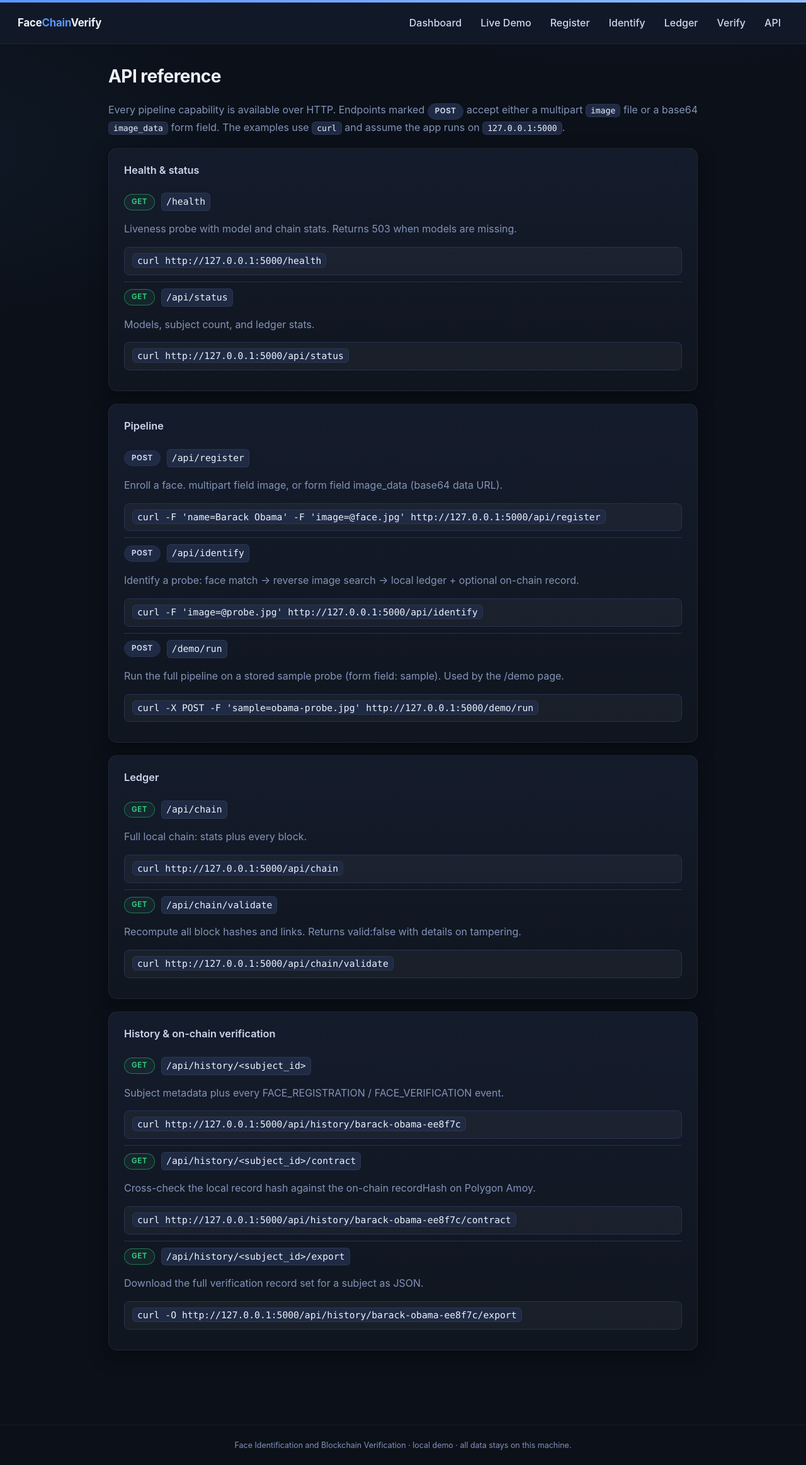
After one commit to alokmuskan/Face-Identification-Blockchain-Verification, a Flask app: page /api/docs in a window 1280 px wide. The commit adds this page. Shown: the whole page at 63% size. Run offline with Flask 3, Linux system fonts and the light colour scheme.

Commit message:
Phase 6: identify loading states, /api/docs reference, JSON proof export
- /identify now shows a spinner with staged status lines while the
  ~45s reverse image search runs, and disables the submit button.
- New /api/docs page (nav: API) listing every endpoint group with
  descriptions and curl examples.
- New /api/history/<subject_id>/export downloads a subject's full
  verification record set as a JSON attachment for the submission.
- ROADMAP Phase 6 statuses updated.

🤖 Generated with Codebuff
Co-Authored-By: Codebuff <noreply@codebuff.com>

```diff
--- a/app.py
+++ b/app.py
@@ -272,5 +272,85 @@ def api_history_contract(subject_id):
     return jsonify({'ok': True, **service.verify_contract(subject_id)})
 
 
+API_REFERENCE = [
+    {
+        'group': 'Health & status',
+        'endpoints': [
+            {'method': 'GET', 'path': '/health',
+             'desc': 'Liveness probe with model and chain stats. Returns 503 when models are missing.',
+             'example': 'curl http://127.0.0.1:5000/health'},
+            {'method': 'GET', 'path': '/api/status',
+             'desc': 'Models, subject count, and ledger stats.',
+             'example': 'curl http://127.0.0.1:5000/api/status'},
+        ],
+    },
+    {
+        'group': 'Pipeline',
+        'endpoints': [
+            {'method': 'POST', 'path': '/api/register',
+             'desc': 'Enroll a face. multipart field image, or form field image_data (base64 data URL).',
+             'example': "curl -F 'name=Barack Obama' -F 'image=@face.jpg' http://127.0.0.1:5000/api/register"},
+            {'method': 'POST', 'path': '/api/identify',
+             'desc': 'Identify a probe: face match → reverse image search → local ledger + optional on-chain record.',
+             'example': "curl -F 'image=@probe.jpg' http://127.0.0.1:5000/api/identify"},
+            {'method': 'POST', 'path': '/demo/run',
+             'desc': 'Run the full pipeline on a stored sample probe (form field: sample). Used by the /demo page.',
+             'example': "curl -X POST -F 'sample=obama-probe.jpg' http://127.0.0.1:5000/demo/run"},
+        ],
+    },
+    {
+        'group': 'Ledger',
+        'endpoints': [
+            {'method': 'GET', 'path': '/api/chain',
+             'desc': 'Full local chain: stats plus every block.',
+             'example': 'curl http://127.0.0.1:5000/api/chain'},
+            {'method': 'GET', 'path': '/api/chain/validate',
+             'desc': 'Recompute all block hashes and links. Returns valid:false with details on tampering.',
+             'example': 'curl http://127.0.0.1:5000/api/chain/validate'},
+        ],
+    },
+    {
+        'group': 'History & on-chain verification',
+        'endpoints': [
+            {'method': 'GET', 'path': '/api/history/<subject_id>',
+             'desc': 'Subject metadata plus every FACE_REGISTRATION / FACE_VERIFICATION event.',
+             'example': 'curl http://127.0.0.1:5000/api/history/barack-obama-ee8f7c'},
+            {'method': 'GET', 'path': '/api/history/<subject_id>/contract',
+             'desc': 'Cross-check the local record hash against the on-chain recordHash on Polygon Amoy.',
+             'example': 'curl http://127.0.0.1:5000/api/history/barack-obama-ee8f7c/contract'},
+            {'method': 'GET', 'path': '/api/history/<subject_id>/export',
+             'desc': 'Download the full verification record set for a subject as JSON.',
+             'example': 'curl -O http://127.0.0.1:5000/api/history/barack-obama-ee8f7c/export'},
+        ],
+    },
+]
+
+
+@app.route('/api/docs')
+def api_docs():
+    return render_template('api_docs.html', groups=API_REFERENCE)
+
+
+@app.route('/api/history/<subject_id>/export')
+def api_history_export(subject_id):
+    """Download a subject's full verification record set as JSON."""
+    record = service.history(subject_id)
+    if record is None:
+        return jsonify({'ok': False, 'error': 'Unknown subject.'}), 404
+    verification_records = build_local_verification_records(record['events'])
+    payload = {
+        'ok': True,
+        'subject': record['subject'],
+        'verification_records': verification_records,
+        'events': record['events'],
+        'exported_at': datetime.now().isoformat(timespec='seconds'),
+    }
+    resp = jsonify(payload)
+    resp.headers['Content-Disposition'] = (
+        f'attachment; filename="{subject_id}-verification-records.json"'
+    )
+    return resp
+
+
 if __name__ == '__main__':
     app.run(host=HOST, port=PORT, debug=FLASK_DEBUG, use_reloader=False)
--- a/static/style.css
+++ b/static/style.css
@@ -493,3 +493,40 @@ details summary { cursor: pointer; display: flex; flex-direction: column; gap: 2
 .step.done .step-num { background: var(--ok); color: #fff; border-color: var(--ok); }
 .step.error { opacity: 1; border-color: var(--bad); background: rgba(239, 81, 80, 0.08); }
 .step.error .step-num { background: var(--bad); color: #fff; border-color: var(--bad); }
+
+/* ── Identify progress / loading state ────────────────────────────── */
+#identify-progress {
+  display: flex;
+  align-items: center;
+  gap: 10px;
+  margin: 0;
+  padding: 10px 12px;
+  border: 1px solid var(--border);
+  border-radius: 8px;
+  background: rgba(52, 199, 123, 0.06);
+  font-size: 0.9rem;
+}
+#identify-progress .spinner {
+  width: 16px;
+  height: 16px;
+  flex: 0 0 auto;
+  border: 2px solid rgba(52, 199, 123, 0.25);
+  border-top-color: var(--ok);
+  border-radius: 50%;
+  animation: spin 0.8s linear infinite;
+}
+@keyframes spin { to { transform: rotate(360deg); } }
+
+/* ── API reference page ───────────────────────────────────────────── */
+.api-endpoint { padding: 10px 0; border-bottom: 1px solid var(--border); }
+.api-endpoint:last-child { border-bottom: none; }
+.api-endpoint code { font-size: 0.92rem; }
+.api-example {
+  margin: 6px 0 0;
+  padding: 10px 12px;
+  background: rgba(255, 255, 255, 0.04);
+  border: 1px solid var(--border);
+  border-radius: 8px;
+  overflow-x: auto;
+  font-size: 0.82rem;
+}
--- /dev/null
+++ b/templates/api_docs.html
@@ -0,0 +1,22 @@
+{% extends 'base.html' %}
+{% block title %}API Reference - Face Chain Verify{% endblock %}
+{% block content %}
+<h1>API reference</h1>
+<p class="muted">Every pipeline capability is available over HTTP. Endpoints marked <span class="badge">POST</span> accept either a multipart <code>image</code> file or a base64 <code>image_data</code> form field. The examples use <code>curl</code> and assume the app runs on <code>127.0.0.1:5000</code>.</p>
+
+{% for group in groups %}
+<section class="panel">
+  <h2>{{ group.group }}</h2>
+  {% for ep in group.endpoints %}
+  <div class="api-endpoint">
+    <div class="hit-head">
+      <span class="badge {{ 'ok' if ep.method == 'GET' else 'badge' }}">{{ ep.method }}</span>
+      <code>{{ ep.path }}</code>
+    </div>
+    <p class="muted">{{ ep.desc }}</p>
+    <pre class="api-example"><code>{{ ep.example }}</code></pre>
+  </div>
+  {% endfor %}
+</section>
+{% endfor %}
+{% endblock %}
--- a/templates/base.html
+++ b/templates/base.html
@@ -18,6 +18,7 @@
     <a href="{{ url_for('identify') }}">Identify</a>
     <a href="{{ url_for('ledger') }}">Ledger</a>
     <a href="{{ url_for('verify_page') }}">Verify</a>
+    <a href="{{ url_for('api_docs') }}">API</a>
   </nav>
 </header>
 <main class="container">
```
Also changed, not shown: docs/ROADMAP.md (+21 -30 lines), templates/identify.html (+36 -3 lines), tests/test_app.py (+33 -0 lines).
